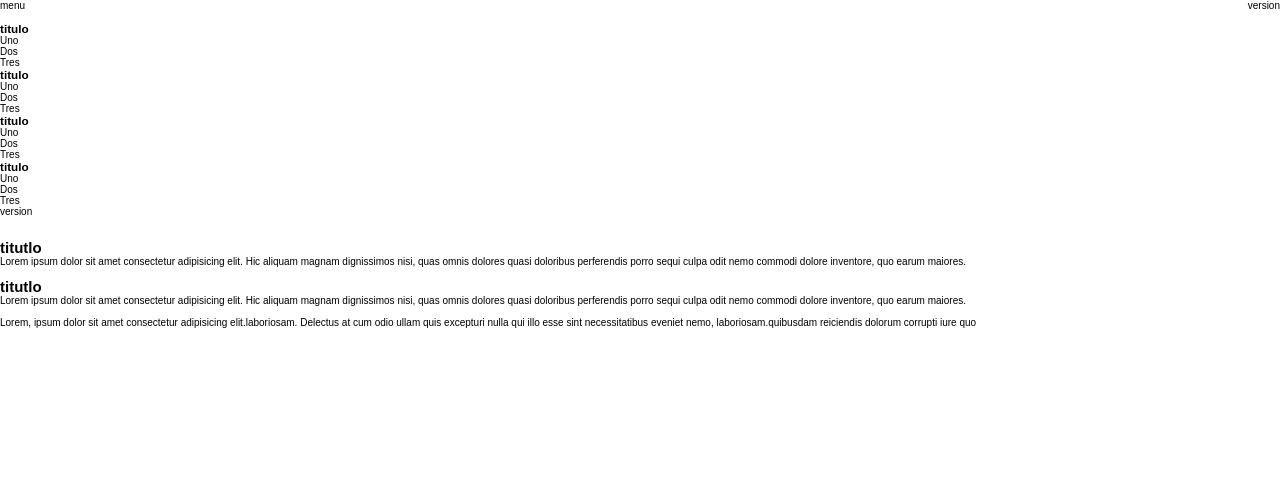
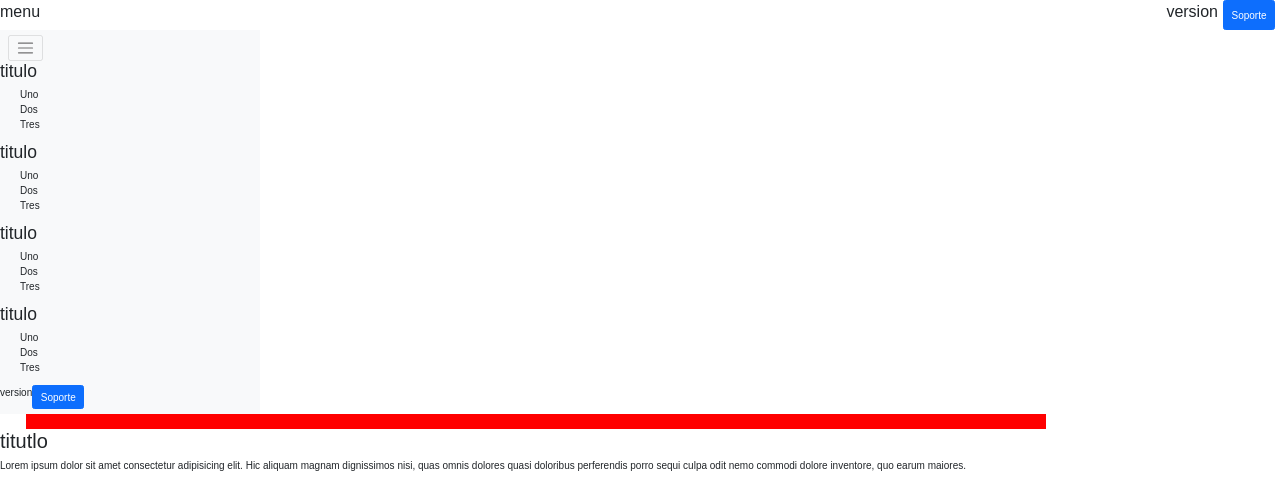
Before and after one commit to Jorgegarate/manualtbk, a plain HTML site: page index.html in a window 1280 px wide. Shown: the top 477 px of the page. Drawn offline with nearby package versions, Linux system fonts and the light colour scheme; files that its build step writes are made by us from their sources.

Commit message:
sidebar1

```diff
--- a/assets/css/style.css
+++ b/assets/css/style.css
@@ -14,10 +14,35 @@
     font-size: 62.5%;
   }
 
-
   .flex {
     display: flex;
+    height: 3rem;
+    font-size: 1.6rem;
   }
   .flex-betwwen {
+    display: flex;
     justify-content: space-between;
   }
+  .pienav{
+    display: flex;
+    justify-content: space-between;
+  }
+  nav{
+    display: flex;
+    position: relative;
+    height: 100%;
+  }
+  img{
+    width: 5rem;
+  }
+  .navbar{
+    display: flex;
+    position: absolute;
+    width: 260px;
+  }
+  .home{
+    position: relative;
+    background: red;
+    left: 2.6rem;
+    width: calc(100% - 260px);
+  }
--- a/index.html
+++ b/index.html
@@ -1,24 +1,38 @@
 <!DOCTYPE html>
 <html lang="es">
+
 <head>
     <meta charset="UTF-8">
     <meta http-equiv="X-UA-Compatible" content="IE=edge">
     <meta name="viewport" content="width=device-width, initial-scale=1.0">
     <meta name="description" content="">
     <meta name="keywords" content="">
-    <link rel="stylesheet" href="style.css">
+    <link rel="stylesheet" href="assets/css/style.css">
+
+    <link href="https://cdn.jsdelivr.net/npm/bootstrap@5.0.2/dist/css/bootstrap.min.css" rel="stylesheet"
+        integrity="sha384-EVSTQN3/azprG1Anm3QDgpJLIm9Nao0Yz1ztcQTwFspd3yD65VohhpuuCOmLASjC" crossorigin="anonymous">
+
     <title>Document</title>
 </head>
+
 <body>
     <header class="flex flex-betwwen">
         <div>menu</div>
-        <div>
+        <div class="d-grid gap-2 d-md-flex justify-content-md-end">
             <div>version</div>
-            <button></button>
+            <button class="btn btn-primary me-md-2" type="button">Soporte
+            </button>
         </div>
-
     </header>
-    <nav>
+    <nav class="navbar navbar-light bg-light">
+        <div class="sidebar">
+            <div class="container-fluid">
+                <button class="navbar-toggler" type="button" data-bs-toggle="collapse"
+                    data-bs-target="#navbarToggleExternalContent" aria-controls="navbarToggleExternalContent"
+                    aria-expanded="false" aria-label="Toggle navigation">
+                    <span class="navbar-toggler-icon"></span>
+                </button>
+            </div>
             <div>
                 <h3>titulo</h3>
                 <ul>
@@ -51,12 +65,15 @@
                     <li>Tres</li>
                 </ul>
             </div>
+            <div class="pienav">
+                <div>version</div>
                 <div>
-            <div>version</div>
-            <button></button>
+                    <button type="button" class="btn btn-primary">Soporte</button>
+                </div>
+            </div>
         </div>
     </nav>
-    <main>
+    <main class="home">
         <img src="" alt="">
         <img src="" alt="">
         <img src="" alt="">
@@ -64,20 +81,28 @@
     <section>
         <article>
             <h2>titutlo</h2>
-            <p>Lorem ipsum dolor sit amet consectetur adipisicing elit. Hic aliquam magnam dignissimos nisi, quas omnis dolores quasi doloribus perferendis porro sequi culpa odit nemo commodi dolore inventore, quo earum maiores.</p>
-            <img src="" alt="">
+            <p>Lorem ipsum dolor sit amet consectetur adipisicing elit. Hic aliquam magnam dignissimos nisi, quas
+                omnis dolores quasi doloribus perferendis porro sequi culpa odit nemo commodi dolore inventore, quo
+                earum maiores.</p>
+            <img src="assets/img/Microsoft_Outlook_2013-2019_logo.svg.png" alt="">
         </article>
         <article>
             <h2>titutlo</h2>
-            <p>Lorem ipsum dolor sit amet consectetur adipisicing elit. Hic aliquam magnam dignissimos nisi, quas omnis dolores quasi doloribus perferendis porro sequi culpa odit nemo commodi dolore inventore, quo earum maiores.</p>
-            <img src="" alt="">
+            <p>Lorem ipsum dolor sit amet consectetur adipisicing elit. Hic aliquam magnam dignissimos nisi, quas
+                omnis dolores quasi doloribus perferendis porro sequi culpa odit nemo commodi dolore inventore, quo
+                earum maiores.</p>
+            <img src="assets/img/framework-img.png" alt="">
         </article>
     </section>
     <section>
         <div>
-            <p>Lorem, ipsum dolor sit amet consectetur adipisicing elit.<span>laboriosam.</span> Delectus at cum odio ullam quis excepturi nulla qui illo esse sint necessitatibus eveniet nemo, <span>laboriosam.</span>quibusdam reiciendis dolorum corrupti iure quo </p>
+            <p>Lorem, ipsum dolor sit amet consectetur adipisicing elit.<span>laboriosam.</span> Delectus at cum
+                odio ullam quis excepturi nulla qui illo esse sint necessitatibus eveniet nemo,
+                <span>laboriosam.</span>quibusdam reiciendis dolorum corrupti iure quo
+            </p>
 
         </div>
     </section>
 </body>
+
 </html>
```
Also changed, not shown: assets/img/Microsoft_Outlook_2013-2019_logo.svg.png (added), assets/img/framework-img.png (added). Lines whose indentation alone changed are shown as unchanged.
